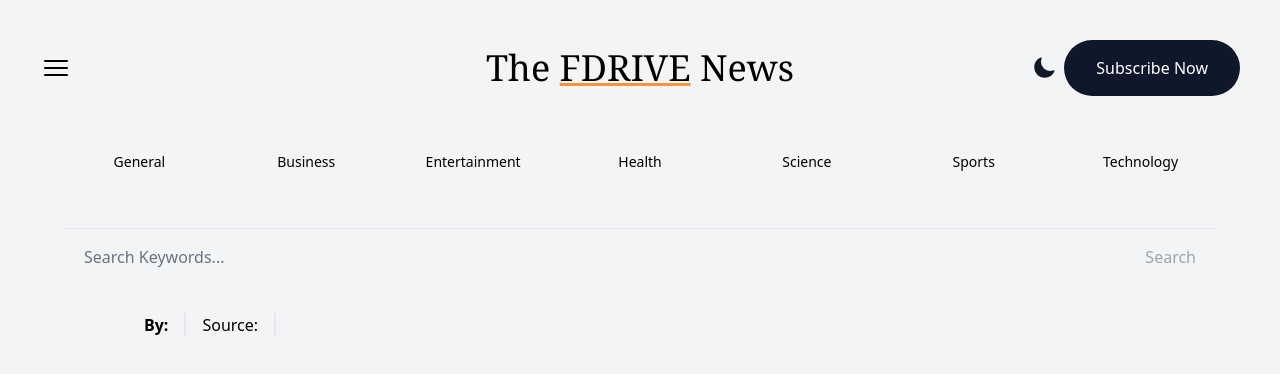
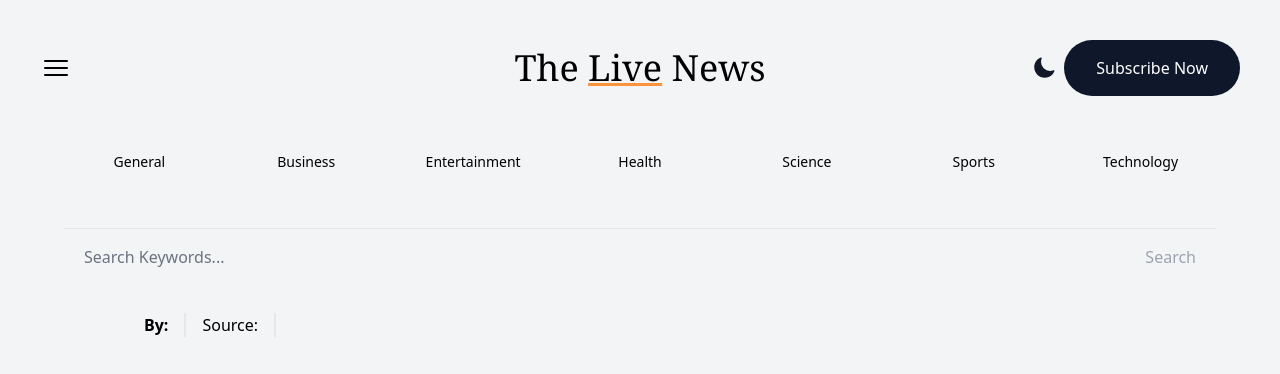
Before and after one commit to fdrive422/LiveNews, a Next.js app: page /article in a window 1280 px wide. Shown: the top 374 px of the page. Built offline with nearby package versions, Linux system fonts and the light colour scheme.

Commit message:
head and header title change

```diff
--- a/app/Header.tsx
+++ b/app/Header.tsx
@@ -13,10 +13,13 @@ function Header() {
 					<h1 className="font-serif text-4xl text-center">
 						The{" "}
 						<span className="underline decoration-6 decoration-orange-400">
-							FDRIVE
+							Live
 						</span>{" "}
 						News
 					</h1>
+					{/* <p className="font-serif text-xsl text-center">
+						Brought to you by: FDrive
+					</p> */}
 				</Link>
 				<div className="flex items-center justify-end space-x-2">
 					<DarkModeButton />
--- a/app/head.tsx
+++ b/app/head.tsx
@@ -1,7 +1,7 @@
 export default function Head() {
 	return (
 		<>
-			<title>FDRIVE News</title>
+			<title>FDRIVE Live News</title>
 			<meta
 				content="width=device-width, initial-scale=1"
 				name="viewport"
```
